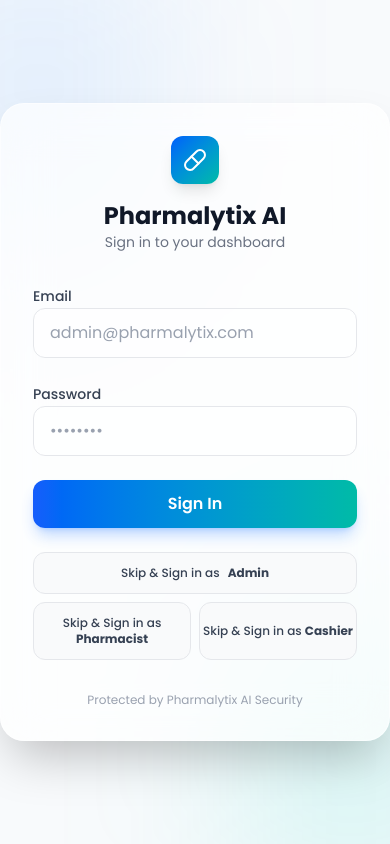
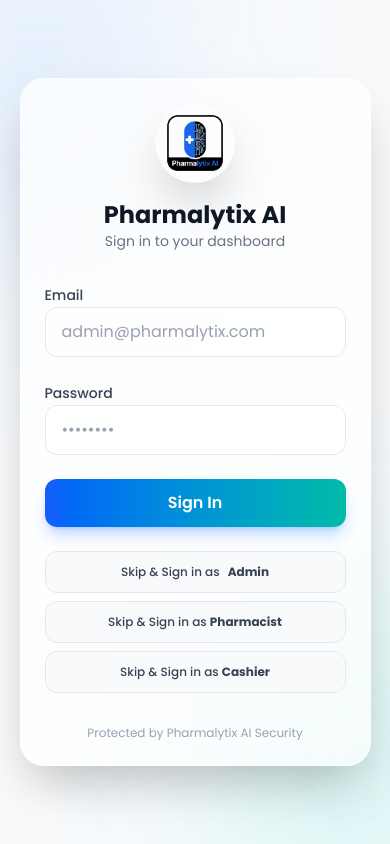
Before and after one commit to AdnanKhan2003/Pharmalytx-ai, a Next.js app: page /login in a window 390 px wide. Built offline with nearby package versions, Linux system fonts and the light colour scheme.

Commit message:
Fixed UI issue

```diff
--- a/src/app/login/page.tsx
+++ b/src/app/login/page.tsx
@@ -6,6 +6,7 @@
 import { useRouter } from "next/navigation"
 import { gsap } from "gsap"
 import { Loader2, Pill } from "lucide-react"
+import Image from "next/image"
 
 export default function LoginPage() {
     const router = useRouter()
@@ -89,10 +90,16 @@
                 <div className="absolute bottom-[-10%] right-[-10%] w-[40%] h-[40%] bg-teal-400/20 rounded-full blur-[100px]" />
             </div>
 
-            <div className="login-card relative z-10 w-full max-w-md p-8 bg-white/70 dark:bg-gray-900/70 backdrop-blur-xl border border-white/50 dark:border-gray-800 rounded-3xl shadow-2xl">
+            <div className="login-card relative z-10 w-[90%] md:w-full max-w-md p-6 md:p-8 bg-white/70 dark:bg-gray-900/70 backdrop-blur-xl border border-white/50 dark:border-gray-800 rounded-3xl shadow-2xl">
                 <div className="flex flex-col items-center mb-8 login-item">
-                    <div className="h-12 w-12 bg-linear-to-br from-blue-600 to-teal-500 rounded-xl flex items-center justify-center text-white shadow-lg mb-4">
-                        <Pill className="h-6 w-6" />
+                    <div className="mb-4 shadow-2xl rounded-full">
+                        <Image
+                            src="/transparent-logo.png"
+                            alt="Pharmalytix AI Logo"
+                            width={80}
+                            height={80}
+                            className="rounded-full object-cover"
+                        />
                     </div>
                     <h1 className="text-2xl font-bold text-gray-900 dark:text-white">Pharmalytix AI</h1>
                     <p className="text-gray-500 dark:text-gray-400 text-sm">Sign in to your dashboard</p>
@@ -135,7 +142,7 @@
                     <button type="button" onClick={() => handleQuickLogin('ADMIN')} className="w-full text-xs bg-gray-50 hover:bg-gray-100 text-gray-700 dark:bg-gray-800 dark:hover:bg-gray-700 dark:text-gray-300 py-3 px-4 rounded-xl border border-gray-200 dark:border-gray-700 transition-all font-medium flex items-center justify-center gap-2 hover:border-blue-300 dark:hover:border-blue-700">
                         Skip & Sign in as <strong>Admin</strong>
                     </button>
-                    <div className="grid grid-cols-2 gap-2">
+                    <div className="grid grid-cols-1 sm:grid-cols-2 gap-2">
                         <button type="button" onClick={() => handleQuickLogin('PHARMACIST')} className="text-xs bg-gray-50 hover:bg-gray-100 text-gray-700 dark:bg-gray-800 dark:hover:bg-gray-700 dark:text-gray-300 py-3 rounded-xl border border-gray-200 dark:border-gray-700 transition-all font-medium hover:border-blue-300 dark:hover:border-blue-700">
                             Skip & Sign in as <strong>Pharmacist</strong>
                         </button>
```
Also changed, not shown: public/login-logo.png (added).
